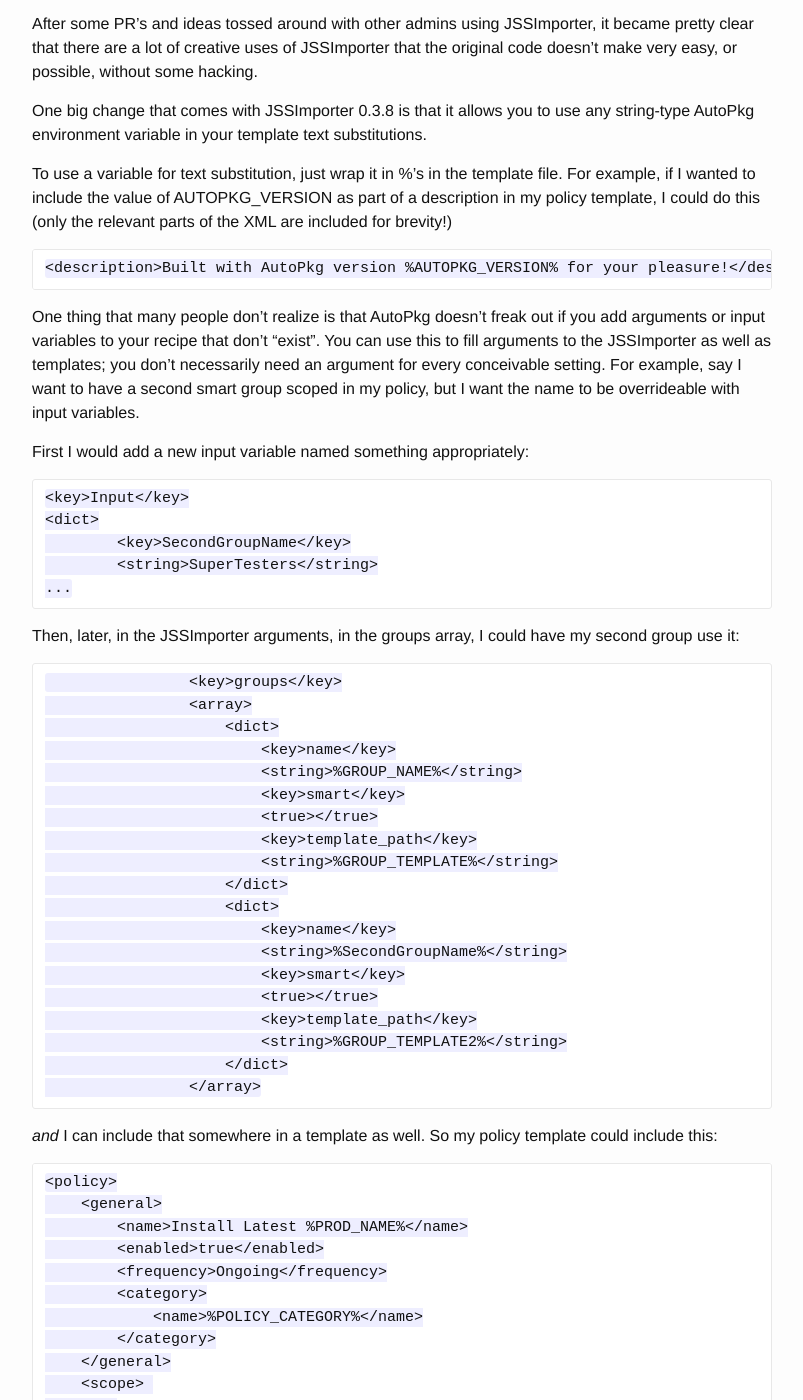
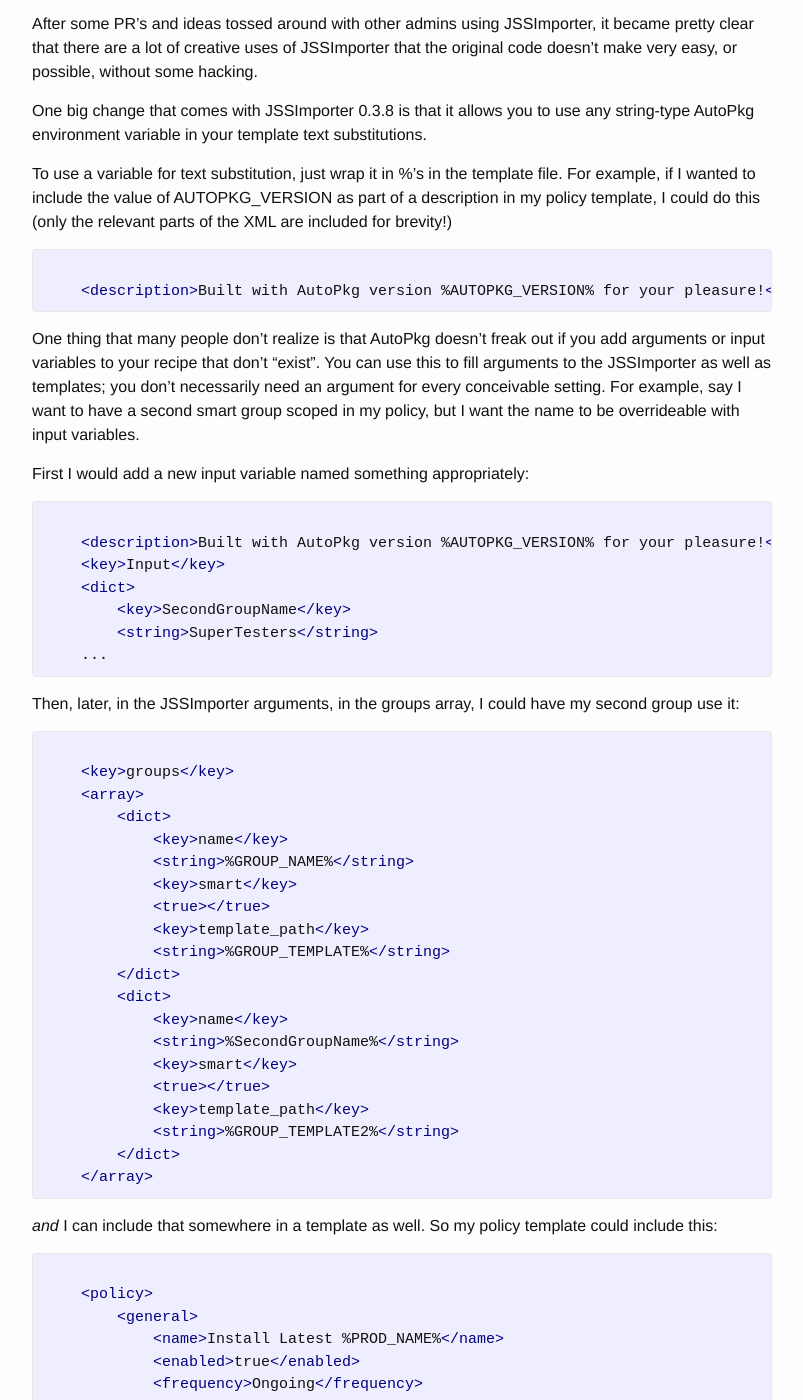
Before and after one commit to sheagcraig/sheagcraig.github.io, a Jekyll site: the page built from _posts/2015-04-01-expanding-text-replacement-in-jssimporter.markdown, in a window 1280 px wide and 1400 px high, scrolled down 230 px. Shown: the whole window, without its empty margins (238-1041 px from the left). Built offline with Jekyll 4.4.1, drawn with Linux system fonts in a browser that asks for light colours; some of the changed text lies outside the part shown.

Commit message:
Fix fix fix.

```diff
--- a/_posts/2015-04-01-expanding-text-replacement-in-jssimporter.markdown
+++ b/_posts/2015-04-01-expanding-text-replacement-in-jssimporter.markdown
@@ -8,62 +8,70 @@
 wordpress_id: 190
 ---
 
-After some PR's and ideas tossed around with other admins using JSSImporter, it became pretty clear that there are a lot of creative uses of JSSImporter that the original code doesn't make very easy, or possible, without some hacking.
+After some PR's and ideas tossed around with other admins using JSSImporter, it
+became pretty clear that there are a lot of creative uses of JSSImporter that
+the original code doesn't make very easy, or possible, without some hacking.
 
-One big change that comes with JSSImporter 0.3.8 is that it allows you to use any string-type AutoPkg environment variable in your template text substitutions.
+One big change that comes with JSSImporter 0.3.8 is that it allows you to use
+any string-type AutoPkg environment variable in your template text
+substitutions.
 
-To use a variable for text substitution, just wrap it in %'s in the template file. For example, if I wanted to include the value of AUTOPKG_VERSION as part of a description in my policy template, I could do this (only the relevant parts of the XML are included for brevity!)
+To use a variable for text substitution, just wrap it in %'s in the template
+file. For example, if I wanted to include the value of AUTOPKG_VERSION as part
+of a description in my policy template, I could do this (only the relevant
+parts of the XML are included for brevity!)
 
+{% highlight xml %}
+    <description>Built with AutoPkg version %AUTOPKG_VERSION% for your pleasure!</description>
+{% endhighlight %}
 
-    <description>Built with AutoPkg version %AUTOPKG_VERSION% for your pleasure!</description>
-
-
-
-One thing that many people don't realize is that AutoPkg doesn't freak out if you add arguments or input variables to your recipe that don't "exist". You can use this to fill arguments to the JSSImporter as well as templates; you don't necessarily need an argument for every conceivable setting. For example, say I want to have a second smart group scoped in my policy, but I want the name to be overrideable with input variables.
+One thing that many people don't realize is that AutoPkg doesn't freak out if
+you add arguments or input variables to your recipe that don't "exist". You can
+use this to fill arguments to the JSSImporter as well as templates; you don't
+necessarily need an argument for every conceivable setting. For example, say I
+want to have a second smart group scoped in my policy, but I want the name to
+be overrideable with input variables.
 
 First I would add a new input variable named something appropriately:
 
-
-
+{% highlight xml %}
+    <description>Built with AutoPkg version %AUTOPKG_VERSION% for your pleasure!</description>
     <key>Input</key>
     <dict>
-    	<key>SecondGroupName</key>
-    	<string>SuperTesters</string>
+        <key>SecondGroupName</key>
+        <string>SuperTesters</string>
     ...
+{% endhighlight %}
 
+Then, later, in the JSSImporter arguments, in the groups array, I could have my
+second group use it:
 
+{% highlight xml %}
+    <key>groups</key>
+    <array>
+        <dict>
+            <key>name</key>
+            <string>%GROUP_NAME%</string>
+            <key>smart</key>
+            <true></true>
+            <key>template_path</key>
+            <string>%GROUP_TEMPLATE%</string>
+        </dict>
+        <dict>
+            <key>name</key>
+            <string>%SecondGroupName%</string>
+            <key>smart</key>
+            <true></true>
+            <key>template_path</key>
+            <string>%GROUP_TEMPLATE2%</string>
+        </dict>
+    </array>
+{% endhighlight %}
 
-Then, later, in the JSSImporter arguments, in the groups array, I could have my second group use it:
+_and_ I can include that somewhere in a template as well. So my policy template
+could include this:
 
-
-
-                    <key>groups</key>
-                    <array>
-                        <dict>
-                            <key>name</key>
-                            <string>%GROUP_NAME%</string>
-                            <key>smart</key>
-                            <true></true>
-                            <key>template_path</key>
-                            <string>%GROUP_TEMPLATE%</string>
-                        </dict>
-                        <dict>
-                            <key>name</key>
-                            <string>%SecondGroupName%</string>
-                            <key>smart</key>
-                            <true></true>
-                            <key>template_path</key>
-                            <string>%GROUP_TEMPLATE2%</string>
-                        </dict>
-                    </array>
-
-
-
-_and_ I can include that somewhere in a template as well. So my policy template could include this:
-
-
-
-
+{% highlight xml %}
     <policy>
         <general>
             <name>Install Latest %PROD_NAME%</name>
@@ -97,10 +105,13 @@
             <message_finish></message_finish>
         </user_interaction>
     </policy>
+{% endhighlight %}
 
+Granted, that's kind of a contrived use, but it points to a way to manage a lot
+of settings with a pretty flexible ability to later override things.
 
-
-
-Granted, that's kind of a contrived use, but it points to a way to manage a lot of settings with a pretty flexible ability to later override things.
-
-Which reminds me: Try to set all of the arguments to JSSImporter in your recipes with input variables. This makes it a lot easier for other people to then borrow your recipe and make it work in their environment. Indeed, once we get it off the ground, this will be a style requirement for the "official" JSS recipes repo... Stay tuned.
+Which reminds me: Try to set all of the arguments to JSSImporter in your
+recipes with input variables. This makes it a lot easier for other people to
+then borrow your recipe and make it work in their environment. Indeed, once we
+get it off the ground, this will be a style requirement for the "official" JSS
+recipes repo... Stay tuned.
```
Also changed, not shown: images/2015-03-25-how-we-are-removing-adware/Extension_Attributes.png (renamed from images/2015-01-21-cleaning-up-stupid-mac-malware-projectx/Extension_Attributes.png).
